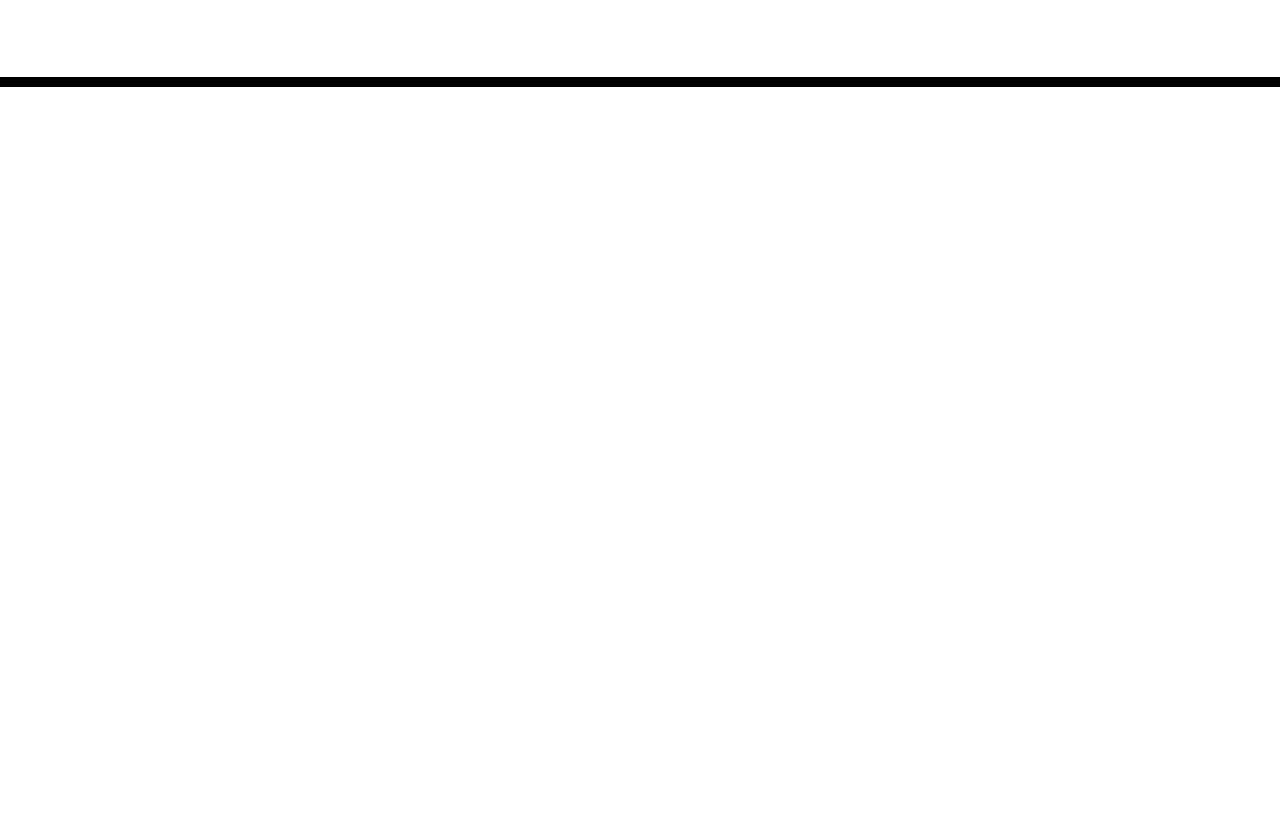
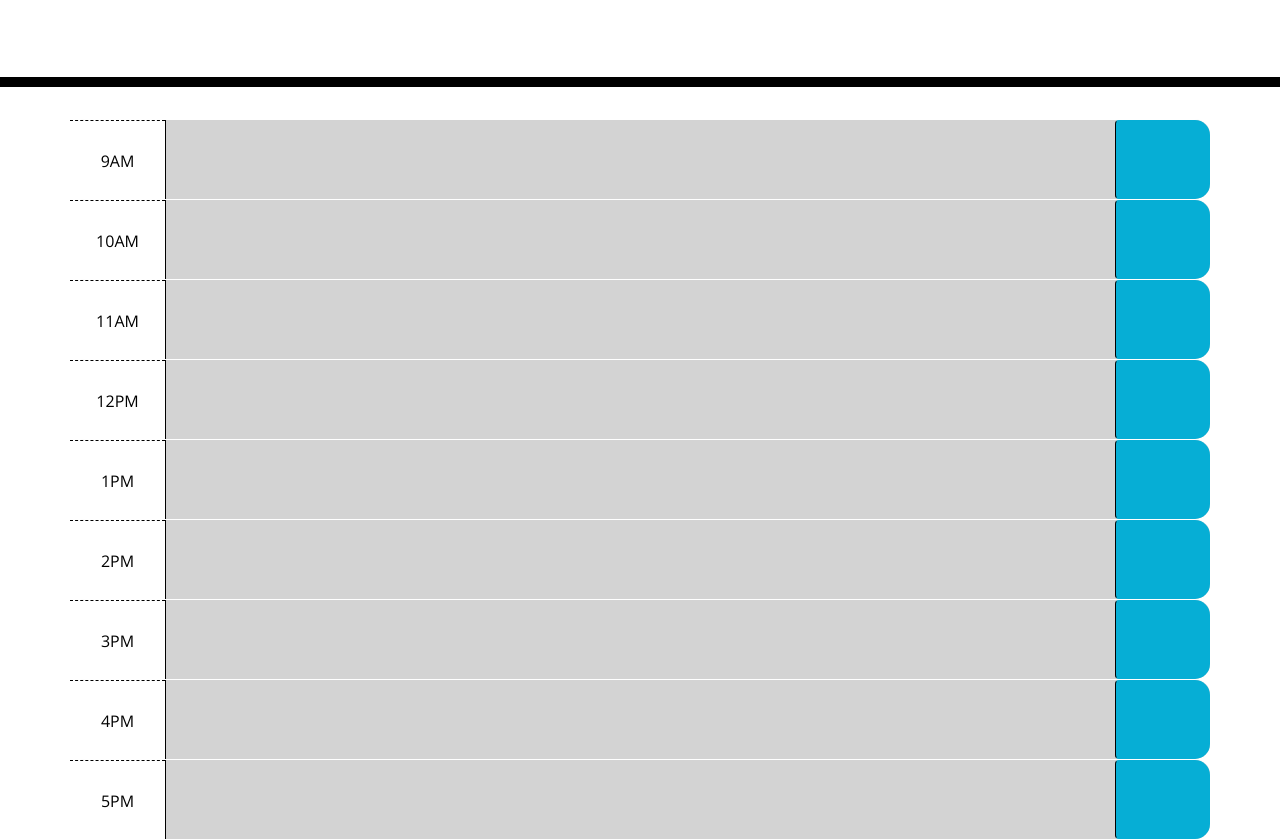
Before and after one commit to jakech617/plan-your-work-day, a plain HTML site: page index.html in a window 1280 px wide. Shown: the part 181-1020 px from the top of the page. Before the commit the page ends 800 px from the top, so only its background shows below. Drawn offline with nearby package versions, Linux system fonts and the light colour scheme; files that its build step writes are made by us from their sources.

Commit message:
added divs for 9AM-5PM with a textarea, and a button to save

```diff
--- a/index.html
+++ b/index.html
@@ -18,7 +18,7 @@
       href="https://fonts.googleapis.com/css?family=Open+Sans&display=swap"
       rel="stylesheet"
     />
-    <link rel="stylesheet" href="style.css" />
+    <link rel="stylesheet" href="./assets/css/style.css" />
     <title>Work Day Scheduler</title>
   </head>
 
@@ -29,10 +29,73 @@
       <p id="currentDay" class="lead"></p>
     </header>
     <div class="container">
-      <!-- Timeblocks go here -->
+      <div id="hour-9" class="row time-block past">
+        <div class ="col-md-1 hour">
+          9AM
+        </div>
+        <textarea class ="col-md-10 description"></textarea>
+        <button class="btn saveBtn col-md-1"></button>
+      </div>
+      <div id="hour-10" class="row time-block past">
+        <div class ="col-md-1 hour">
+          10AM
+        </div>
+        <textarea class ="col-md-10 description"></textarea>
+        <button class="btn saveBtn col-md-1"></button>
+      </div>
+      <div id="hour-11" class="row time-block past">
+        <div class ="col-md-1 hour">
+          11AM
+        </div>
+        <textarea class ="col-md-10 description"></textarea>
+        <button class="btn saveBtn col-md-1"></button>
+      </div>
+      <div id="hour-12" class="row time-block past">
+        <div class ="col-md-1 hour">
+          12PM
+        </div>
+        <textarea class ="col-md-10 description"></textarea>
+        <button class="btn saveBtn col-md-1"></button>
+      </div>
+      <div id="hour-13" class="row time-block past">
+        <div class ="col-md-1 hour">
+          1PM
+        </div>
+        <textarea class ="col-md-10 description"></textarea>
+        <button class="btn saveBtn col-md-1"></button>
+      </div>
+      <div id="hour-14" class="row time-block past">
+        <div class ="col-md-1 hour">
+          2PM
+        </div>
+        <textarea class ="col-md-10 description"></textarea>
+        <button class="btn saveBtn col-md-1"></button>
+      </div>
+      <div id="hour-15" class="row time-block past">
+        <div class ="col-md-1 hour">
+          3PM
+        </div>
+        <textarea class ="col-md-10 description"></textarea>
+        <button class="btn saveBtn col-md-1"></button>
+      </div>
+      <div id="hour-16" class="row time-block past">
+        <div class ="col-md-1 hour">
+          4PM
+        </div>
+        <textarea class ="col-md-10 description"></textarea>
+        <button class="btn saveBtn col-md-1"></button>
+      </div>
+      <div id="hour-17" class="row time-block past">
+        <div class ="col-md-1 hour">
+          5PM
+        </div>
+        <textarea class ="col-md-10 description"></textarea>
+        <button class="btn saveBtn col-md-1"></button>
+      </div>
     </div>
 
     <script src="https://cdnjs.cloudflare.com/ajax/libs/jquery/3.2.1/jquery.min.js"></script>
     <script src="https://cdnjs.cloudflare.com/ajax/libs/moment.js/2.24.0/moment.min.js"></script>
+    <script src="./assets/js/script.js"></script>
   </body>
 </html>
```
